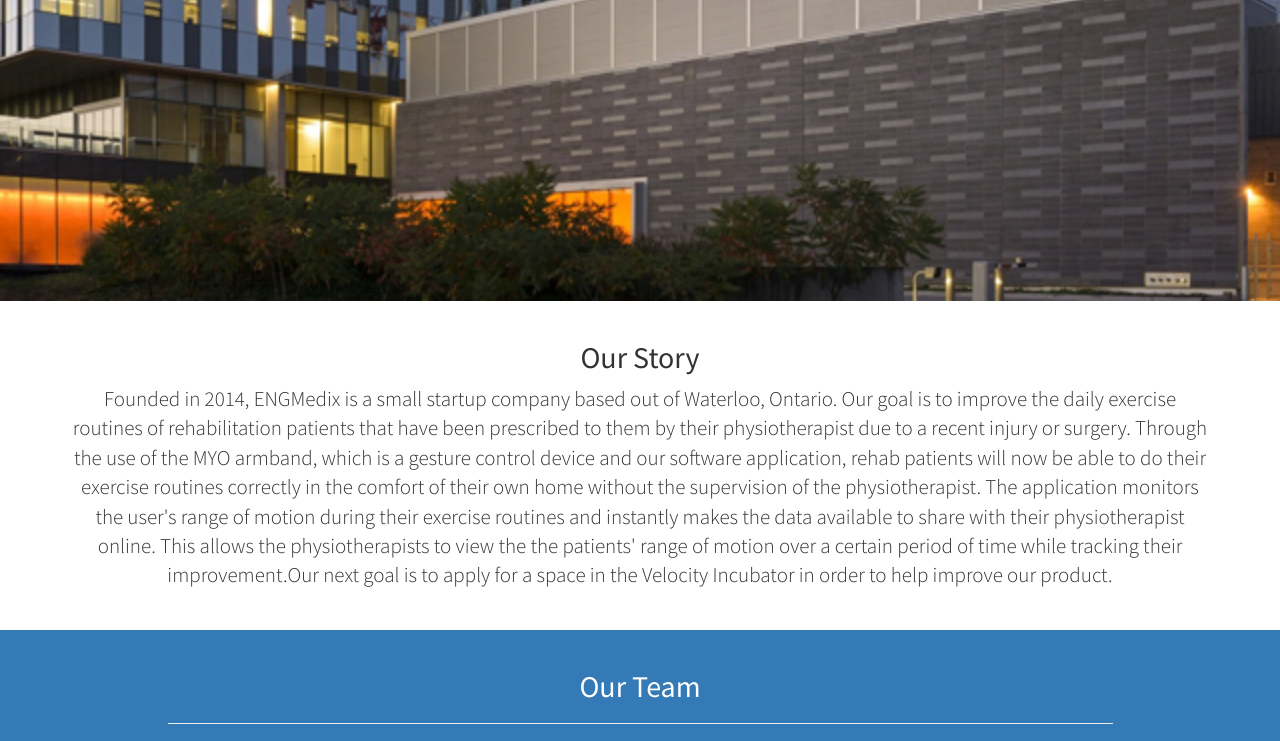
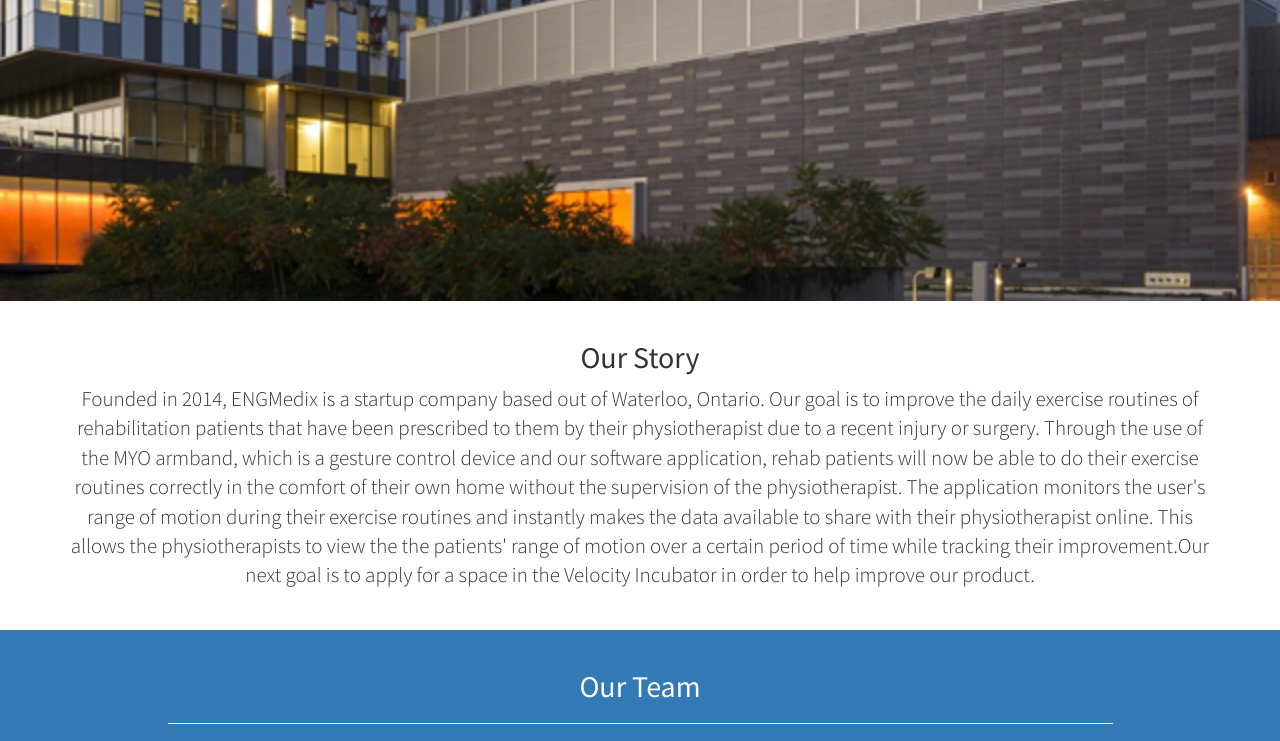
Before and after one commit to varunsdave/engMedixSite, a plain HTML site: page index.html in a window 1280 px wide. Shown: the part 499-1240 px from the top of the page. Drawn offline with Linux system fonts and the light colour scheme.

Commit message:
took out "small"

```diff
--- a/index.html
+++ b/index.html
@@ -68,7 +68,7 @@
             <div class="row">
                 <div class="col-lg-12 text-center">
                     <h2>Our Story</h2>
-			<p class="lead text-center">Founded in 2014, ENGMedix is a small startup company based out of Waterloo, Ontario. Our goal is to improve
+			<p class="lead text-center">Founded in 2014, ENGMedix is a startup company based out of Waterloo, Ontario. Our goal is to improve
 			the daily exercise routines of rehabilitation patients that have been prescribed to them by their physiotherapist due to a recent injury or surgery.
 			Through the use of the MYO armband, which is a gesture
 			control device and our software application, rehab patients will now be able to do their exercise routines correctly in the comfort of their own home
```
